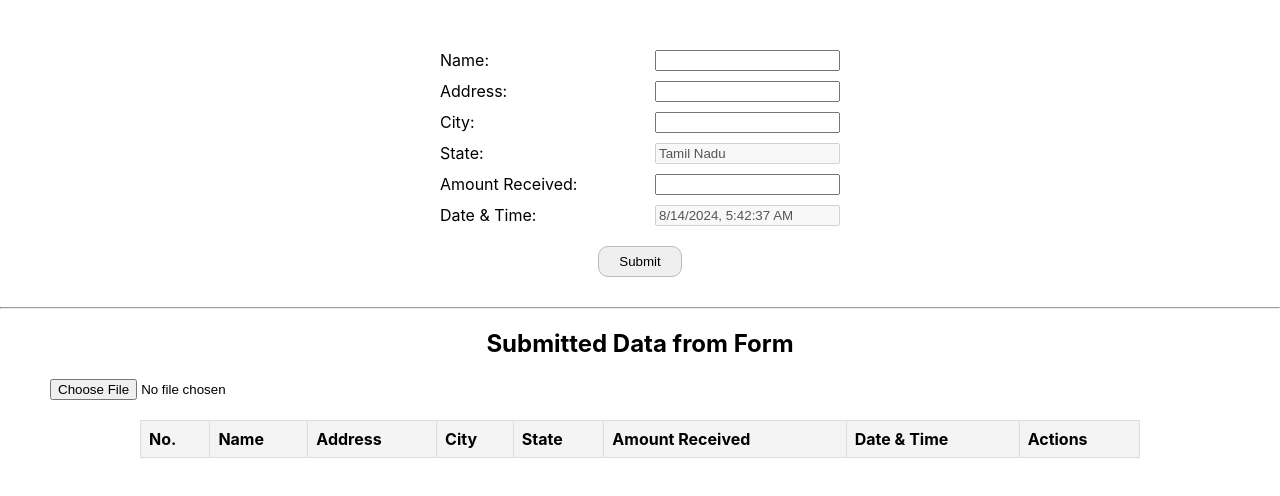
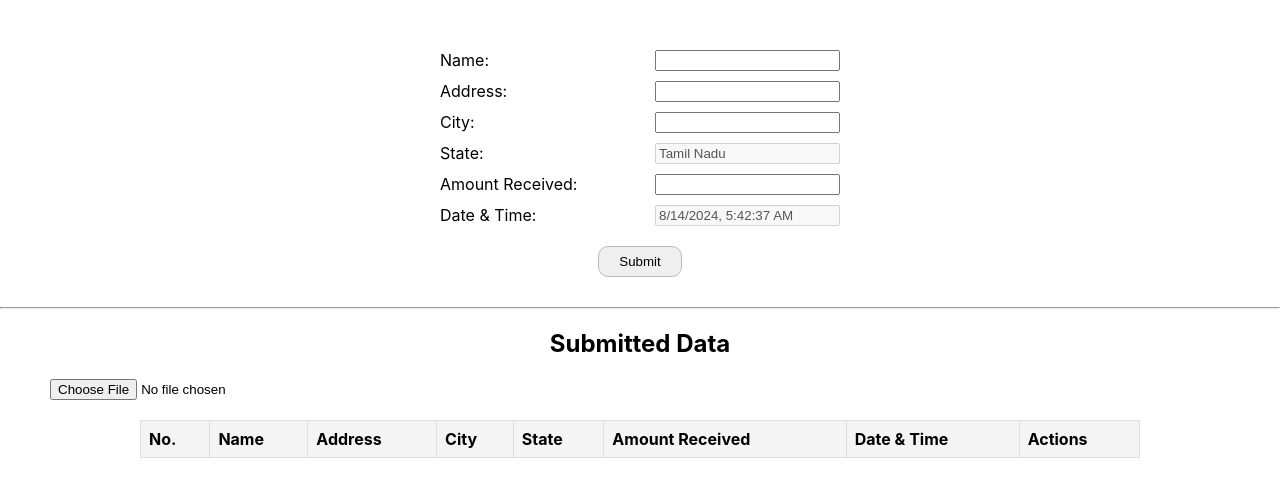
Before and after one commit to ArunS-1010/store-form-data-app, a React (Create React App) app: page / in a window 1280 px wide. Shown: the top 496 px of the page. Built offline with nearby package versions, Linux system fonts and the light colour scheme.

Commit message:
changed the title as submitted form

```diff
--- a/src/components/FormComponent.js
+++ b/src/components/FormComponent.js
@@ -225,7 +225,7 @@ const FormComponent = () => {
 
       <hr />
 
-      <h2>Submitted Data from Form</h2>
+      <h2>Submitted Data</h2>
 
       <input
         className="upload-btn"
```
